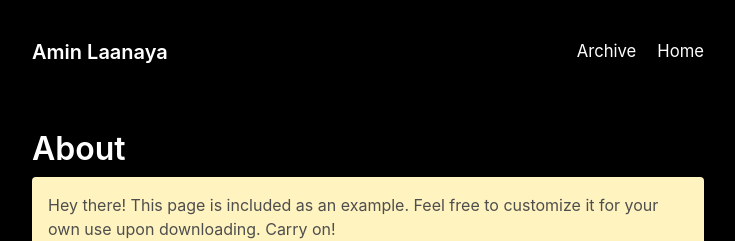
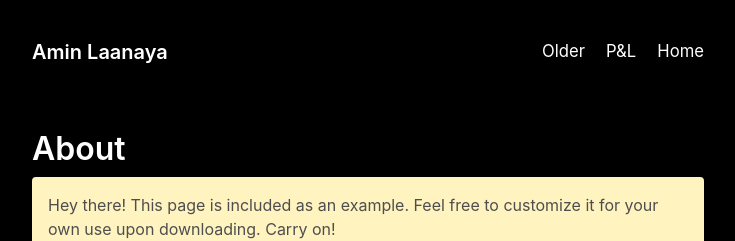
Before and after one commit to Bobcycle/Journal, a Jekyll site: the page built from about.md, in a window 1280 px wide. Shown: the top 241 px of the page, without its empty margins (272-1007 px from the left). Built offline with Jekyll 4.4.1, drawn with Linux system fonts in a browser that asks for light colours.

Commit message:
Update _config.yml

```diff
--- a/_config.yml
+++ b/_config.yml
@@ -27,7 +27,9 @@ author:
   email: amin@laanaya.org
 version: 3.0.0
 nav:
-  - title: Archive
+  - title: Older
     url: https://journal.laanaya.org/archive
+  - title: P&L
+    url: https://docs.google.com/spreadsheets/d/1NtzdYQQHBkAMlRv4YanNGk7Cb_AH9ktPyNom4WiNX80/edit?usp=sharing
   - title: Home
     url: https://laanaya.org/
```
